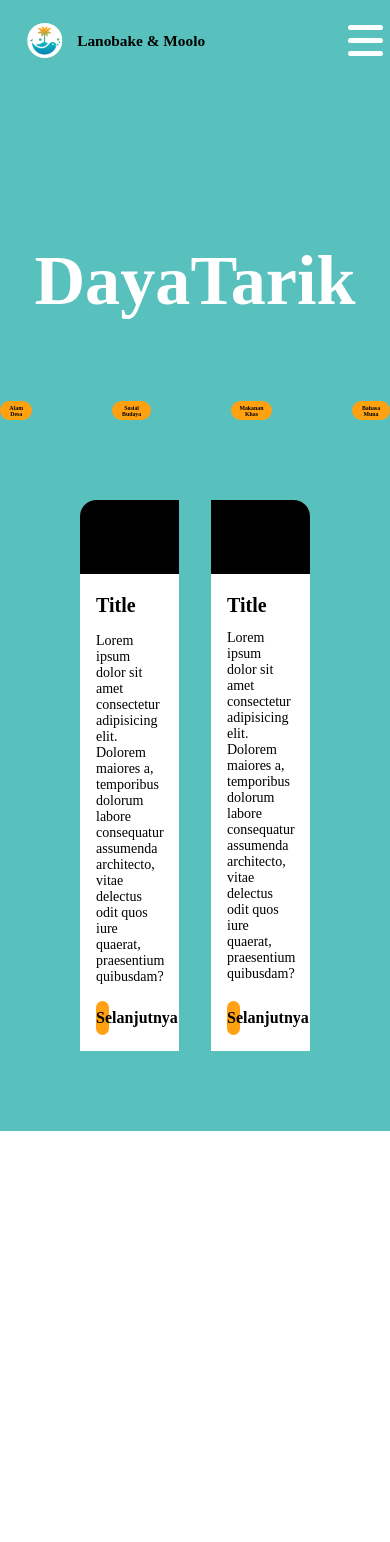
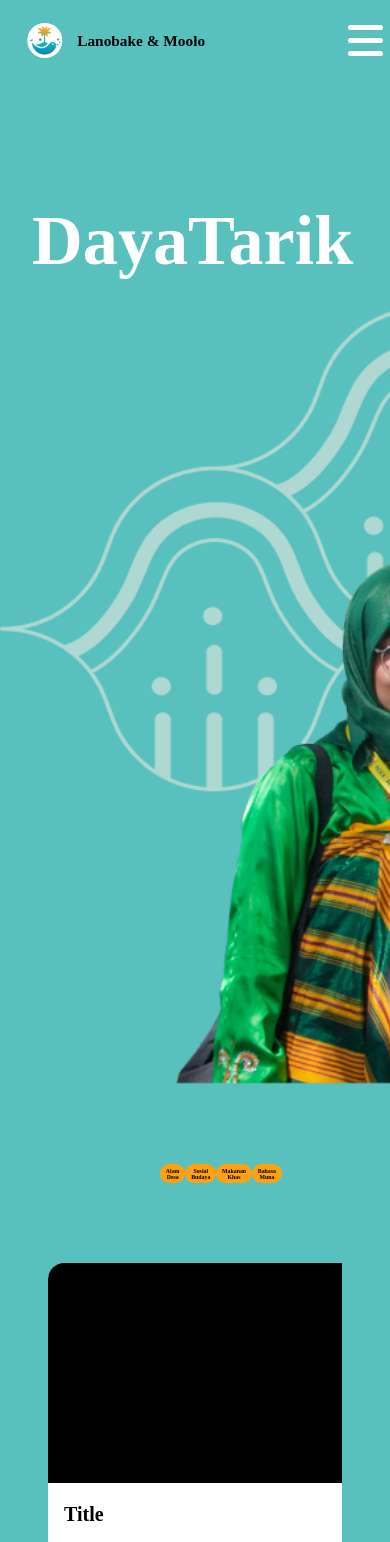
Before and after one commit to ZulfikarPra/muna-palpale, a React (Create React App) app in the folder frontend/: page /daya-tarik in a window 390 px wide. Shown: the top 1542 px of the page. Before the commit the page ends 1131 px from the top, so only its background shows below. Built offline with nearby package versions, Linux system fonts and the light colour scheme; a web font is replaced by a local one.

Commit message:
add color variable

```diff
--- a/frontend/src/pages/Home.js
+++ b/frontend/src/pages/Home.js
@@ -7,13 +7,13 @@ export const Home = () => {
   return (
     <div className="beranda">
       <h1>Beranda</h1>
-      <Link to={'/login'}>
+      {/* <Link to={'/login'}>
         <button>Login</button>
       </Link>
       <Link to={'/register'}>
         <button>Register</button>
       </Link>
-      <button onClick={() => dispatch(logout())}>Logout</button>
+      <button onClick={() => dispatch(logout())}>Logout</button> */}
     </div>
   );
 };
--- a/frontend/src/style/_dayatarik.scss
+++ b/frontend/src/style/_dayatarik.scss
@@ -1,24 +1,35 @@
 .daya-tarik {
-  background-color: #59c1bd;
+  background-color: $aqua;
   // height: 100vh;
   height: 100%;
+  padding-top: 15em;
 
   .daya-tarik-jumbotron {
+    background-image: url('../asset/daya-tarik-header.png');
+    background-size: cover;
+    position: relative;
+    height: 100vh;
+    // padding-top: 5em;
     h1 {
       font-family: Mango;
       font-size: 18vw;
       text-align: center;
       font-weight: 600;
       color: white;
-      padding-top: 15rem;
+      // padding-top: 15rem;
+      position: absolute;
+      // top: 50%;
+      // right: 50%;
+      transform: translate(10%, -50%);
     }
   }
 
   .daya-tarik-button {
     display: flex;
-    gap: 5em;
-    justify-content: center;
-    margin-top: 5em;
+    // gap: 2em;
+    justify-content: space-between;
+    // margin-top: 5em;
+    padding: 5em 10em;
     button {
       background-color: $oren;
       color: black;
@@ -31,7 +42,7 @@
     }
     button:hover {
       background-color: white;
-      color: #0f3057;
+      color: $dark-blue;
     }
   }
   .daya-tarik-content {
@@ -40,6 +51,6 @@
     // align-items: center;
     justify-content: center;
     // justify-content: space-between;
-    padding: 5em;
+    padding: 0 3em;
   }
 }
--- a/frontend/src/style/_header.scss
+++ b/frontend/src/style/_header.scss
@@ -1,4 +1,4 @@
-.hideNav{
+.hideNav {
   right: -100% !important;
 }
 header {
@@ -41,7 +41,7 @@ header {
       width: fit-content;
       align-items: center;
       .nav-link-login {
-        background: linear-gradient(#59c1bd, #0883b2);
+        background: linear-gradient($aqua, $blue);
         padding: 0.5rem 1.2rem;
         color: white;
         border-radius: 1.5rem;
@@ -104,8 +104,8 @@ header {
         }
 
         .dropdown-content :hover {
-            background: linear-gradient(#59c1bd, #0883b2);
-            color: white;
+          background: linear-gradient($aqua, $blue);
+          color: white;
           // border-radius: 0.5rem;
         }
 
@@ -121,6 +121,6 @@ header {
   }
 }
 
-.hidden{
+.hidden {
   display: none !important;
 }
--- a/frontend/src/style/_home.scss
+++ b/frontend/src/style/_home.scss
@@ -1,5 +1,5 @@
 .beranda {
-  background-color: #59c1bd;
+  background-color: $aqua;
   height: 100vh;
   h1 {
     font-family: 'Croissant One';
@@ -11,7 +11,7 @@
     padding: 1rem;
     border-radius: 1rem;
     border: none;
-    background-color: #0f3057;
+    background-color: $dark-blue;
     color: white;
   }
 }
--- a/frontend/src/style/_login.scss
+++ b/frontend/src/style/_login.scss
@@ -69,7 +69,7 @@
           border-radius: 9999px;
           border: 0px;
           outline: none;
-          background-color: #ffa111;
+          background-color: $oren;
           cursor: pointer;
           margin-top: 25px;
           font-family: Black Mango;
@@ -81,7 +81,7 @@
         .loginLink {
           margin-left: 5px;
           font-weight: 1000;
-          color: #018891;
+          color: $tosca;
           text-decoration: none;
         }
       }
--- a/frontend/src/style/_register.scss
+++ b/frontend/src/style/_register.scss
@@ -71,7 +71,7 @@ html {
           border-radius: 9999px;
           border: 0px;
           outline: none;
-          background-color: #ffa111;
+          background-color: $oren;
           cursor: pointer;
           font-family: Black Mango;
           font-weight: 600;
@@ -83,7 +83,7 @@ html {
         .registerLink {
           margin-left: 5px;
           font-weight: 1000;
-          color: #018891;
+          color: $tosca;
           text-decoration: none;
         }
       }
--- a/frontend/src/style/_responsive.scss
+++ b/frontend/src/style/_responsive.scss
@@ -51,7 +51,7 @@
       // background-color: green;
       .webLogo {
         color: white;
-        transform: scale(.8);
+        transform: scale(0.8);
         img {
           background-color: white;
           border-radius: 50%;
@@ -67,12 +67,11 @@
         right: 0%;
         background-color: white;
         justify-content: space-between;
-        ;
         height: 100vh;
         width: 40%;
         padding: 5em 0;
         // position: relative;
-        .nav-link-login{
+        .nav-link-login {
           margin: 0 1.5em;
         }
         ul {
@@ -84,26 +83,25 @@
           // display: none;
           flex-direction: column;
           // text-align: left;
-          align-items:flex-start;
+          align-items: flex-start;
           // justify-content: space-around;
           // background-color: white;
           opacity: 1;
           // position: absolute;
-          .dropdown{
-            .dropdown-content{
+          .dropdown {
+            .dropdown-content {
               position: static;
               padding-top: 0;
               padding-left: 2em;
-
             }
             cursor: pointer;
             // background-color: red;
             width: 100%;
           }
-          li{
+          li {
             display: flex;
             align-items: center;
-            .nav-link{
+            .nav-link {
               // background-color: red;
               width: 100%;
               height: 100%;
@@ -114,22 +112,21 @@
             height: 60px;
             padding: 0 1.5em;
             width: 100%;
-            &:hover{
-            background: linear-gradient(#59c1bd, #0883b2);
-            color: white !important;
-            & .nav-link{
+            &:hover {
+              background: linear-gradient(#59c1bd, #0883b2);
               color: white !important;
-            }
+              & .nav-link {
+                color: white !important;
+              }
             }
           }
-
         }
       }
       .hamburgerMenu {
         z-index: 999;
         cursor: pointer;
         outline: none;
-        border: 0px ;
+        border: 0px;
         width: 50px;
         height: 50px;
         display: flex;
@@ -139,22 +136,21 @@
         background-color: transparent;
         // background-color: red;
         gap: 8px;
-        span{
+        span {
           border-radius: 30px;
           height: 5px;
           width: 35px;
           background-color: white;
-
         }
         // right: 0;
       }
     }
   }
 }
-@media screen and (max-width : 800px){
-  .webProfile{
+@media screen and (max-width: 800px) {
+  .webProfile {
     padding: 0 !important;
-    .webLogo{
+    .webLogo {
       // background-color: red;
     }
   }
@@ -184,16 +180,41 @@
 
 //TENTANG DESA LANOBAKE
 @media screen and (max-width: 800px) {
-  .tentang-desa{
-
-    .jumbotron{
-      h1{
+  .tentang-desa {
+    .jumbotron {
+      h1 {
         font-size: 6rem;
         line-height: 100px;
       }
     }
-    section{
+    section {
       padding: 0 3em;
     }
   }
 }
+
+// CARD
+@media screen and (max-width: 800px) {
+}
+
+// DAYA TARIK
+@media screen and (max-width: 800px) {
+  .daya-tarik-content {
+    flex-direction: column;
+    padding: 0;
+    gap: 0;
+    justify-content: space-between;
+    width: 100%;
+    .card-left-container,
+    .card-right-container {
+      width: 100%;
+      .card-content {
+        .card-btn-container {
+          .card-btn {
+            width: 50%;
+          }
+        }
+      }
+    }
+  }
+}
--- a/frontend/src/style/_variable.scss
+++ b/frontend/src/style/_variable.scss
@@ -1 +1,5 @@
 $oren: #ffa111;
+$blue: #0883b2;
+$dark-blue: #0f3057;
+$tosca: #018891;
+$aqua: #59c1bd;
```
Also changed, not shown: frontend/src/asset/daya-tarik-header.png (added).
